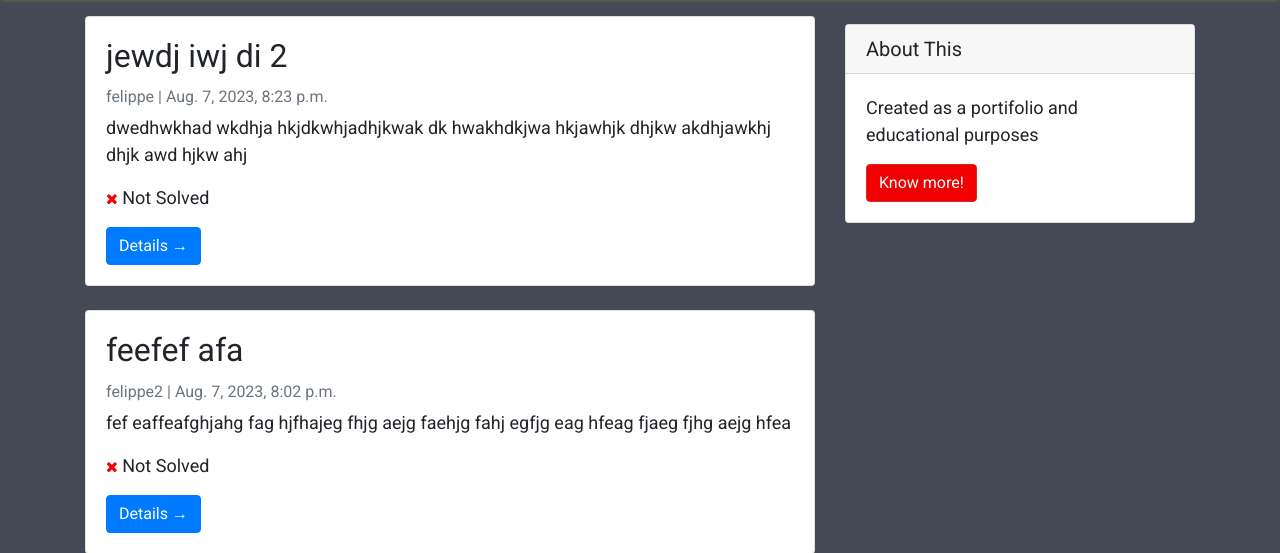
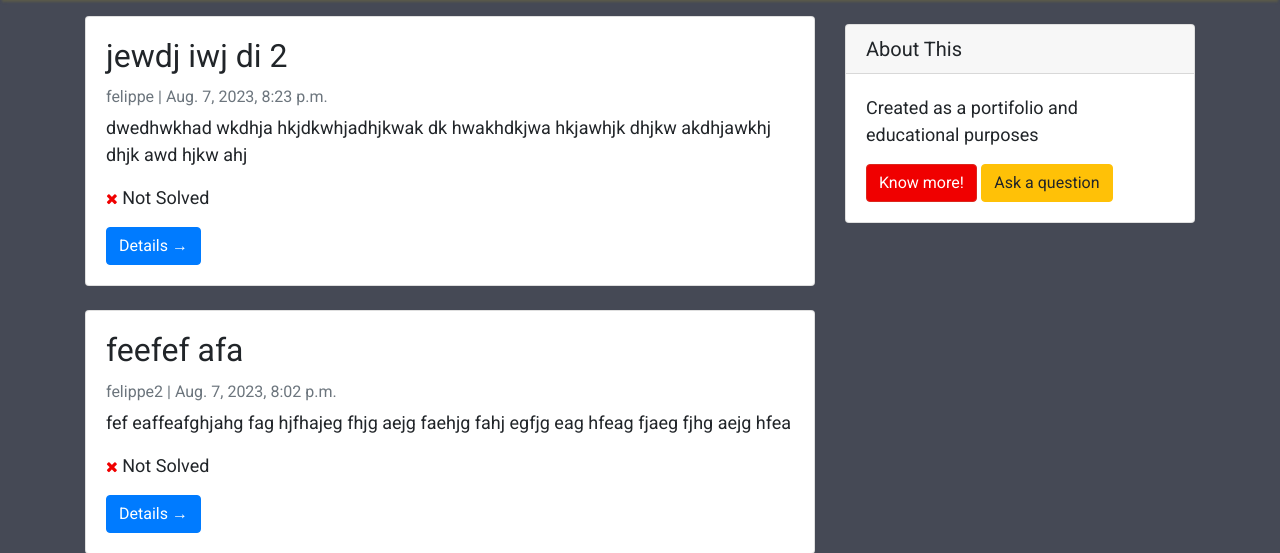
Before and after one commit to Felippefn/blog-QA-Django, a Django app: page /qna/questions/ in a window 1280 px wide. Shown: the part 247-800 px from the top of the page. Run offline with Django 4.2, Linux system fonts and the light colour scheme; data comes from the database, SQL or seed files in the repository; both versions use the stored data as it was after the commit; some libraries are stand-ins or nearby versions.

Commit message:
:rocket: added a post_question request

```diff
--- a/mysite/mysite/blog/views.py
+++ b/mysite/mysite/blog/views.py
@@ -29,7 +29,8 @@ def my_profile(request):
     if request.user.is_authenticated:
         return render(request, 'my_profile.html', {'username': request.user.username})
     else:
-        redirect('login')
+        return redirect('login')
+
 
 def get_contact(request):
 
--- a/mysite/mysite/mysite/settings.py
+++ b/mysite/mysite/mysite/settings.py
@@ -42,7 +42,7 @@ INSTALLED_APPS = [
     'user'
 ]
 
-SESSION_COOKIE_AGE = 60
+SESSION_COOKIE_AGE = 300
 
 MIDDLEWARE = [
     'django.middleware.security.SecurityMiddleware',
--- a/mysite/mysite/qna/models.py
+++ b/mysite/mysite/qna/models.py
@@ -3,6 +3,7 @@
 from django.db import models
 from django.contrib.auth.models import User
 from django.core.exceptions import PermissionDenied
+from django.utils.text import slugify
 
 STATUS = (
     (0,"Not Solved"),
@@ -12,7 +13,7 @@ STATUS = (
 class Question(models.Model):
     title = models.CharField(max_length=200, blank=False)
     slug = models.SlugField(max_length=200, unique=True, blank=False)
-    author = models.ForeignKey(User, on_delete= models.CASCADE,related_name='question_posts')
+    author = models.ForeignKey(User, on_delete= models.CASCADE, related_name='question_posts')
     updated_on = models.DateTimeField(auto_now= True)
     content = models.TextField()
     created_on = models.DateTimeField(auto_now_add=True)
@@ -25,6 +26,12 @@ class Question(models.Model):
 
     def __str__(self):
         return self.title
+
+    def save(self, *args, **kwargs):
+        # Generate the slug from the title
+        self.slug = slugify(self.title)
+
+        super(Question, self).save(*args, **kwargs)
 
     def can_change_status(self, user):
         return self.author == user
--- a/mysite/mysite/qna/urls.py
+++ b/mysite/mysite/qna/urls.py
@@ -5,6 +5,6 @@ from django.urls import path
 
 urlpatterns = [
     path('questions/', views.QuestionList.as_view(), name='main'),
+     path('create-question/', views.create_question, name='create_question'),
     path('<slug:slug>/', views.QuestionDetail.as_view(), name='question_detail'),
-    path('create_question/', views.create_question, name='create_question'),
 ]
--- a/mysite/mysite/qna/views.py
+++ b/mysite/mysite/qna/views.py
@@ -22,14 +22,18 @@ class QuestionDetail(generic.DetailView):
 
 def create_question(request):
     if request.user.is_authenticated:
-           if request.method == 'POST':
-                form = QuestionForm(request.POST)
-                if form.is_valid():
-                    form.instance.author = request.user.username
-                form.save()
-                return redirect('/questions')
+        if request.method == 'POST':
+            form = QuestionForm(request.POST)
+            if form.is_valid():
+                question = form.save(commit=False)  # Save the form data but don't commit to the database yet
+                question.author = request.user  # Assign the currently authenticated user as the author
+                question.save()
+                return redirect('main')
+        else:
+            form = QuestionForm()
     else:
-         redirect('login')
+        return redirect('login')  # Return the redirect here to perform the redirection
+    return render(request, 'post_question.html', {'form': form})
 
 def post_answer(request, question_slug):
     question = get_object_or_404(Question, slug=question_slug)
--- a/mysite/mysite/templates/sidebar.html
+++ b/mysite/mysite/templates/sidebar.html
@@ -8,6 +8,7 @@
         <p class="card-text">Created as a portifolio and educational purposes</p>
         <a href="http://felippefn.com"
            class="btn btn-danger">Know more!</a>
+           <a href="{% url 'create_question' %}" class="btn btn-warning">Ask a question</a>
     </div>
 </div>
 </div>
```
Also changed, not shown: mysite/mysite/templates/post_question.html (added, +11 -0 lines), mysite/mysite/templates/question_detail.html (+4 -3 lines), mysite/mysite/db.sqlite3, mysite/mysite/qna/migrations/0003_alter_answer_options.py (added).
